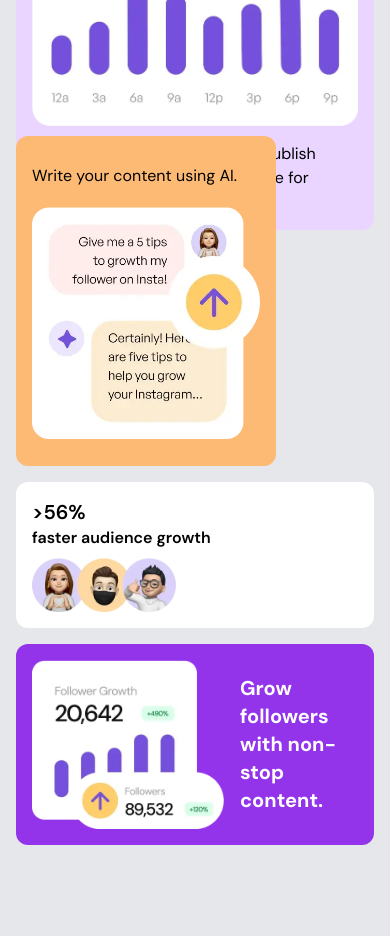
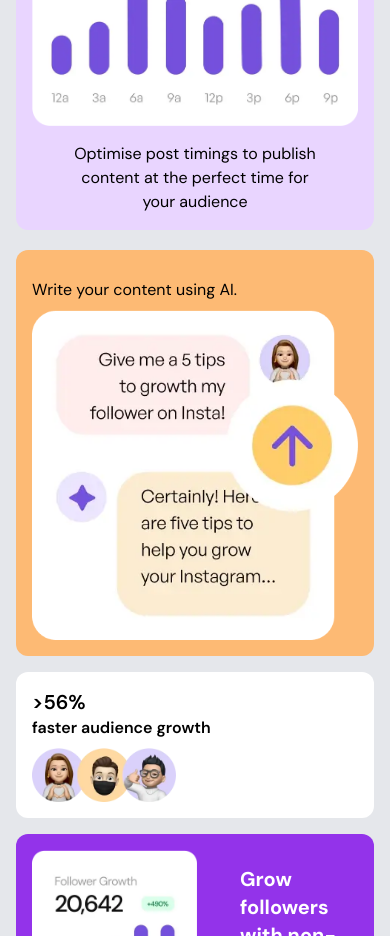
Before and after one commit to VictorAdeB/benito-grid-tailwind, a plain HTML site: page index.html in a window 390 px wide. Shown: the part 1300-2236 px from the top of the page. Before the commit the page ends 2161 px from the top, so only its background shows below. Drawn offline with nearby package versions, Linux system fonts and the light colour scheme.

Commit message:
fix grid issue card 6

```diff
--- a/index.html
+++ b/index.html
@@ -86,7 +86,7 @@
       </div>
 
       <!-- Card 6: make it start at row 2 and span 2 rows (equal height to card1) -->
-      <div  class="bg-orange-300  md:row-span-2 w-[260px] h-[330px] mt-[-110px] col-start-1 rounded-xl p-4 flex flex-col justify-center">
+      <div   class="bg-orange-300  mt-[4px] w-auto  md:mt-[-110px] md:w-[260px] md:h-[330px] col-start-1 rounded-xl p-4 flex flex-col justify-center">
         <h3 class="mt-3">Write your content using AI.</h3>
         <img src="illustration-ai-content.webp" alt="" style="height: 90% !important;" class="mt-2" />
       </div>
```
